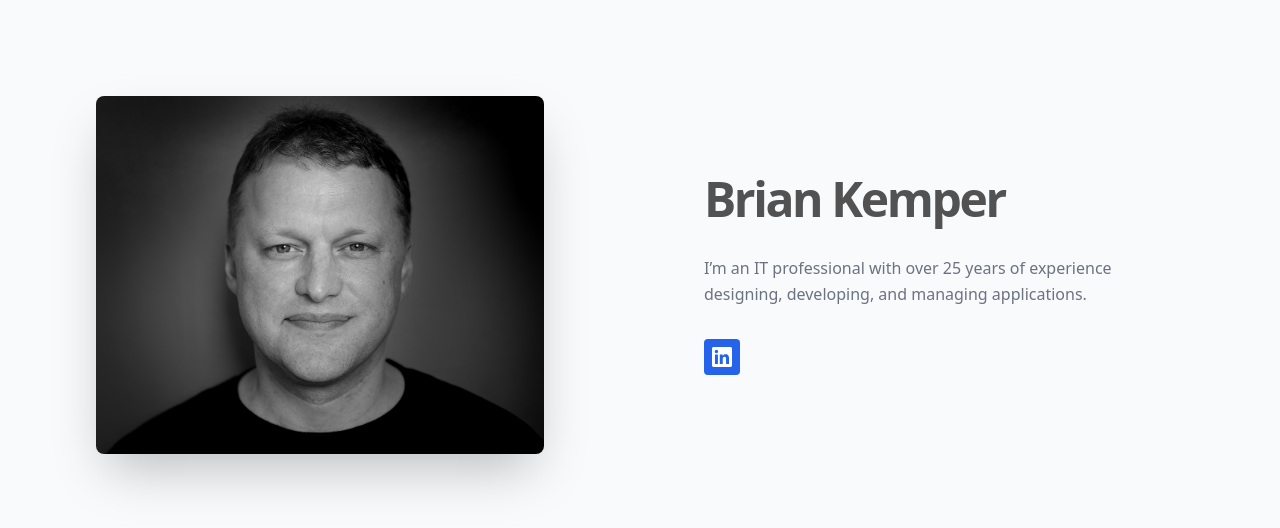
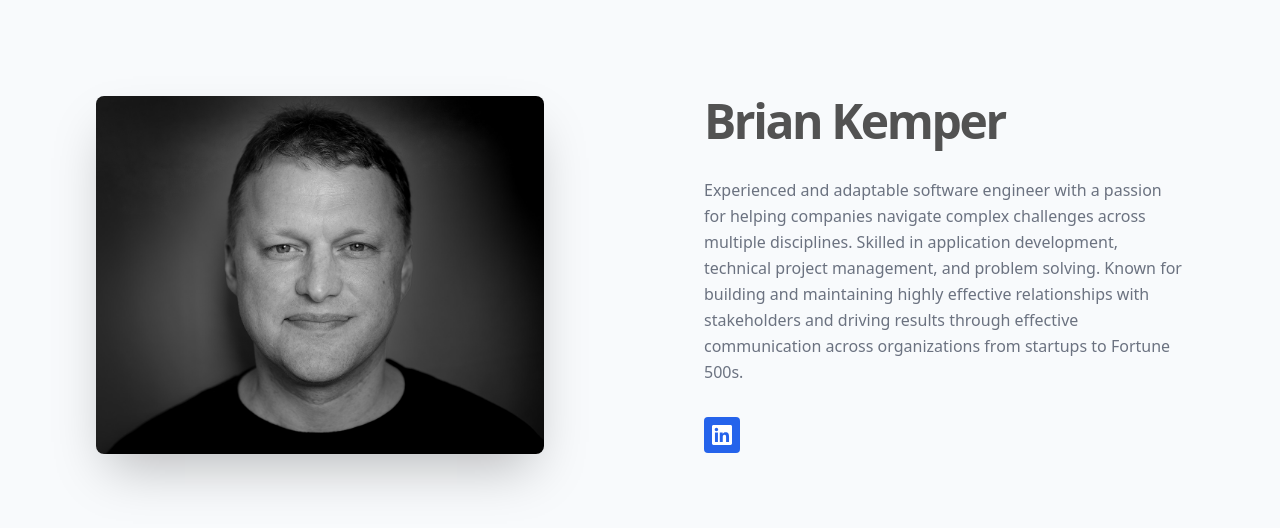
Before and after one commit to kempersan/kempersan.github.io, a website: page build/index.html in a window 1280 px wide. Drawn offline with Linux system fonts and the light colour scheme.

Commit message:
Update to description

```diff
--- a/build/index.html
+++ b/build/index.html
@@ -27,7 +27,7 @@
 					</div>
 					<div class="flex flex-col items-start mt-12 mb-16 text-left lg:flex-grow lg:w-1/2 lg:pl-6 xl:pl-24 md:mb-0 xl:mt-0">
 						<h1 class="mb-8 text-4xl font-bold leading-none tracking-tighter text-neutral-600 md:text-7xl lg:text-5xl">Brian Kemper</h1>
-						<p class="mb-8 text-base leading-relaxed text-left text-gray-500">I’m an IT professional with over 25 years of experience designing, developing, and managing applications.</p>
+						<p class="mb-8 text-base leading-relaxed text-left text-gray-500">Experienced and adaptable software engineer with a passion for helping companies navigate complex challenges across multiple disciplines. Skilled in application development, technical project management, and problem solving. Known for building and maintaining highly effective relationships with stakeholders and driving results through effective communication across organizations from startups to Fortune 500s.</p>
 
 						<a href="https://www.linkedin.com/in/kempersan/" target="_blank" class="bg-blue-600 p-2 font-semibold text-white inline-flex items-center space-x-2 rounded">
 							<svg class="w-5 h-5 fill-current" role="img" viewbox="0 0 256 256" xmlns="http://www.w3.org/2000/svg">
```
